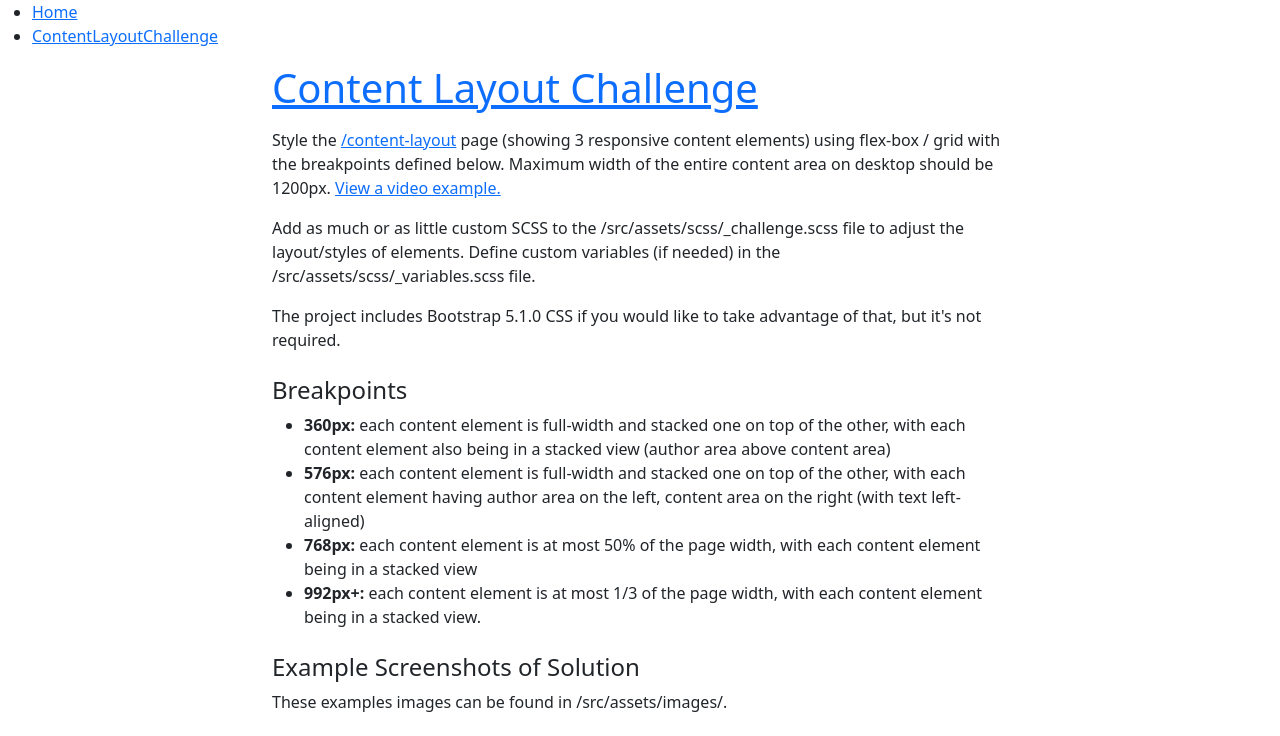
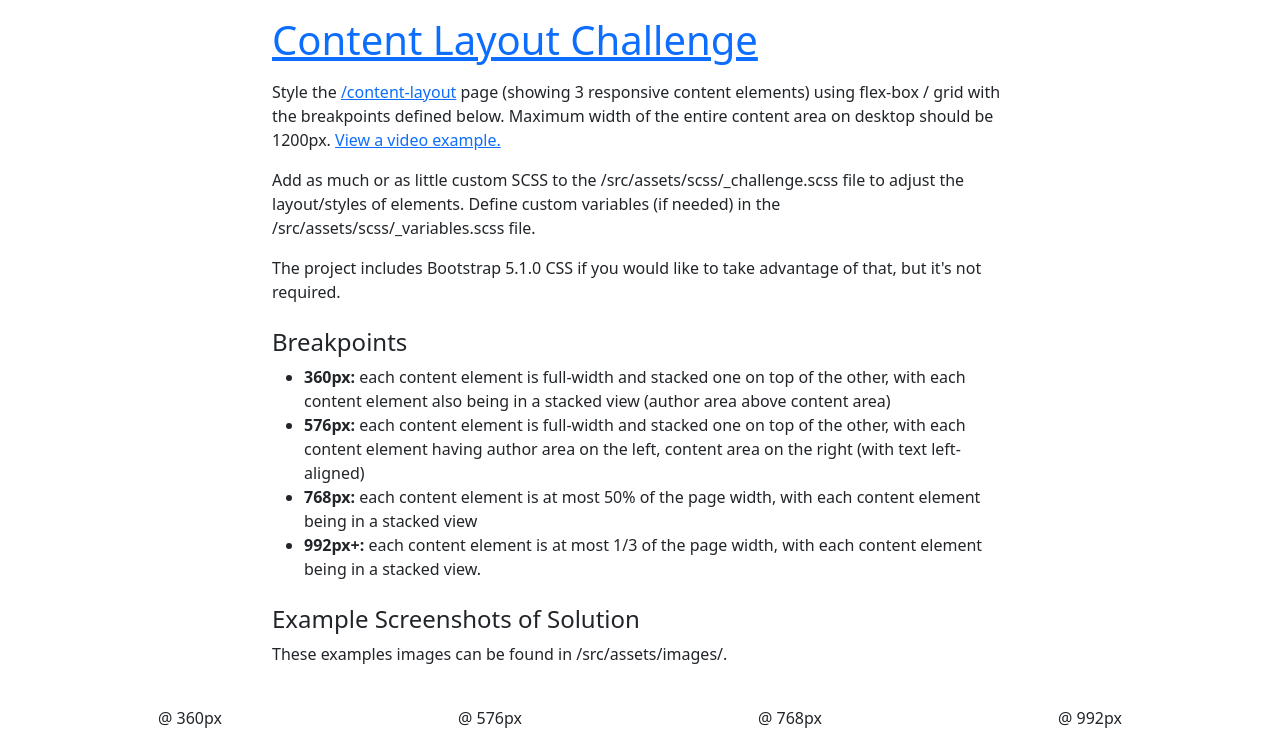
Before and after one commit to workingwebsites/ooohContent-Layout-Challenge, a React (Create React App) app: page / in a window 1280 px wide. Shown: the top 736 px of the page. Built offline with nearby package versions, Linux system fonts and the light colour scheme.

Commit message:
Clean up path

```diff
--- a/src/index.js
+++ b/src/index.js
@@ -13,10 +13,8 @@ export default function App() {
   return (
     <BrowserRouter>
       <Routes>
-        <Route path="/" element={<Layout />}>
-          <Route index element={<Home />} />
-          <Route path="content-layout" element={<ContentLayoutChallenge />} />
-        </Route>
+        <Route index element={<Home />} />
+        <Route path="content-layout" element={<ContentLayoutChallenge />} />
       </Routes>
     </BrowserRouter>
   );
```
